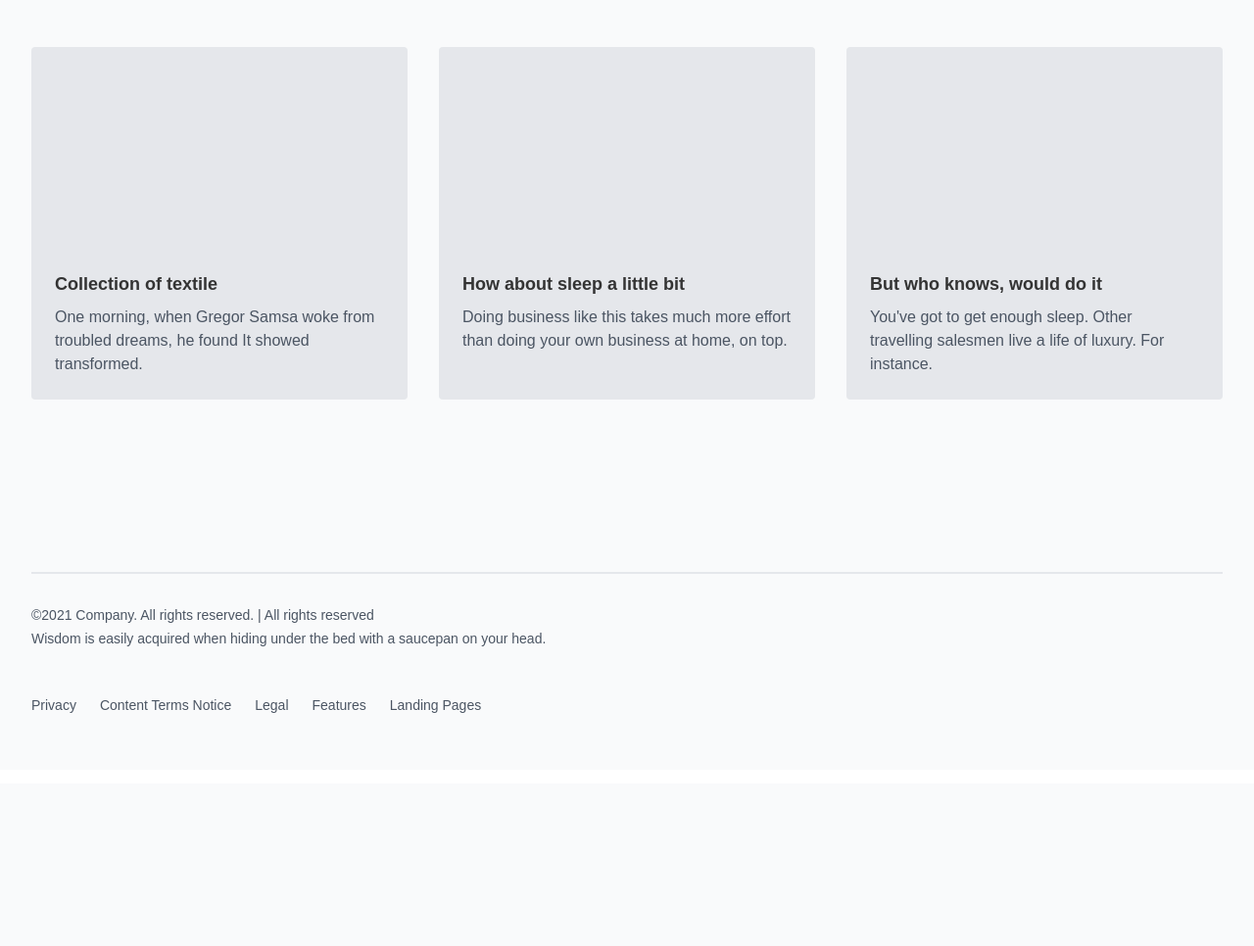
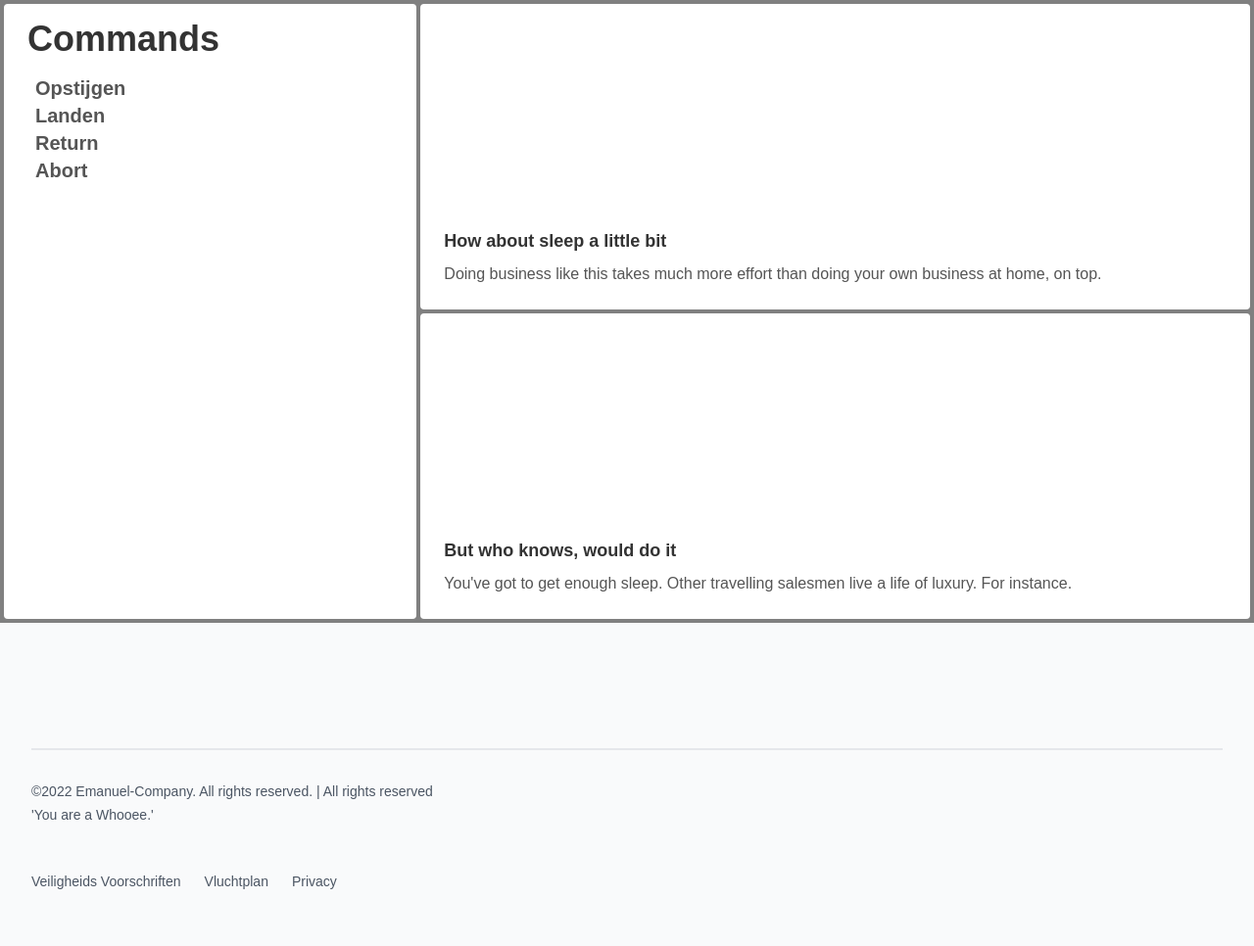
Before and after one commit to dekkerste/SchoolProject, a Flask app: page / in a window 1280 px wide. Shown: the whole page at 98% size. Before the commit the page ends 728 px from the top, so only its background shows below. Run offline with Flask 2, Linux system fonts and the light colour scheme; some libraries are stand-ins or nearby versions.

Commit message:
2e fase van hoofdpagina

```diff
--- a/templates/index.html
+++ b/templates/index.html
@@ -12,20 +12,20 @@
 </head>
 
 <body>
-
-  <div class="bg-gray-50 text-gray-600 px-6 lg:px-8 py-12">
-    <div class="max-w-screen-xl mx-auto grid md:grid-cols-2 lg:grid-cols-3 gap-6 lg:gap-x-8">
-      <div class="bg-gray-200 px-6 pt-20 lg:pt-32 xl:pt-48 pb-6 rounded">
-        <h3 class="font-semibold text-lg mb-2">Collection of textile</h3>
-        <p>One morning, when Gregor Samsa woke from troubled dreams, he found It showed transformed.</p>
+  <div class="gray px-1 py-1">
+    <div class="grid md:grid-cols-2 lg:grid-cols-3 gap-1 lg:gap-x-1">
+      <div class="white row-span-2 px-6 rounded">
+        <h3 class="font-bold mb-2 my-2 py-2 text-4xl">Commands</h3>
+        <a class="font-semibold text-xl px-2" href="#">Opstijgen</a><br>
+        <a class="font-semibold text-xl px-2" href="#">Landen</a><br>
+        <a class="font-semibold text-xl px-2" href="#">Return</a><br>
+        <a class="font-semibold text-xl px-2" href="#">Abort</a><br>
       </div>
-
-      <div class="bg-gray-200 px-6 pt-20 lg:pt-32 xl:pt-48 pb-6 rounded">
+      <div class="white col-span-2 px-6 pt-20 lg:pt-32 xl:pt-48 pb-6 rounded">
         <h3 class="font-semibold text-lg mb-2">How about sleep a little bit</h3>
         <p>Doing business like this takes much more effort than doing your own business at home, on top.</p>
       </div>
-
-      <div class="bg-gray-200 px-6 pt-20 lg:pt-32 xl:pt-48 pb-6 rounded">
+      <div class="white col-span-2 px-6 pt-20 lg:pt-32 xl:pt-48 pb-6 rounded">
         <h3 class="font-semibold text-lg mb-2">But who knows, would do it</h3>
         <p>You've got to get enough sleep. Other travelling salesmen live a life of luxury. For instance.</p>
       </div>
@@ -35,23 +35,18 @@
   <footer class="bg-gray-50 text-gray-600 px-6 lg:px-8 py-12">
     <div class="max-w-screen-xl mx-auto flex flex-col md:flex-row justify-between items-center space-y-4 mt-16 lg:mt-20 border-t-2 border-gray-200 pt-8 ">
       <div class="text-sm space-y-4 md:space-y-1 text-center md:text-left">
-        <p>©2021 Company. All rights reserved. | All rights reserved</p>
-        <p>Wisdom is easily acquired when hiding under the bed with a saucepan on your head.</p>
+        <p>©2022 Emanuel-Company. All rights reserved. | All rights reserved</p>
+        <p>'You are a Whooee.'</p>
       </div>
     </div>
     <div class="max-w-screen-xl mx-auto flex flex-col md:flex-row justify-between items-center space-y-4 mt-8 lg:mt-12">
       <nav class="flex flex-wrap justify-center space-x-6">
-        <a href="#" class="font-normal text-sm hover:text-gray-400 mb-2">Privacy</a>
-        <a href="#" class="font-normal text-sm hover:text-gray-400 mb-2">Content Terms Notice</a>
-        <a href="#" class="font-normal text-sm hover:text-gray-400 mb-2">Legal</a>
-        <a href="#" class="font-normal text-sm hover:text-gray-400 mb-2">Features</a>
-        <a href="#" class="font-normal text-sm hover:text-gray-400 mb-2">Landing Pages</a>
+        <a href="https://www.rijksoverheid.nl/onderwerpen/drone/vraag-en-antwoord/regels-drone-laag-risico" class="font-normal text-sm hover:text-black mb-2">Veiligheids Voorschriften</a>
+        <a href="/files/Vliegplan formulier.pdf" download class="font-normal text-sm hover:text-black mb-2">Vluchtplan</a>
+        <a href="#" class="font-normal text-sm hover:text-black mb-2">Privacy</a>
       </nav>
     </div>
   </footer>
-
-
-
 
 <script type=text/javascript>
     $('#get_ss').click(function() { // Button
```
